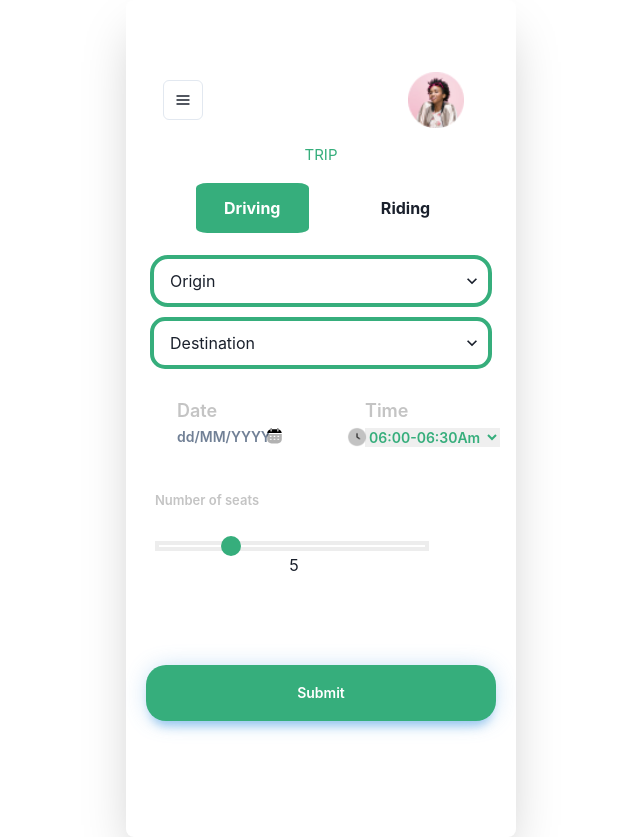
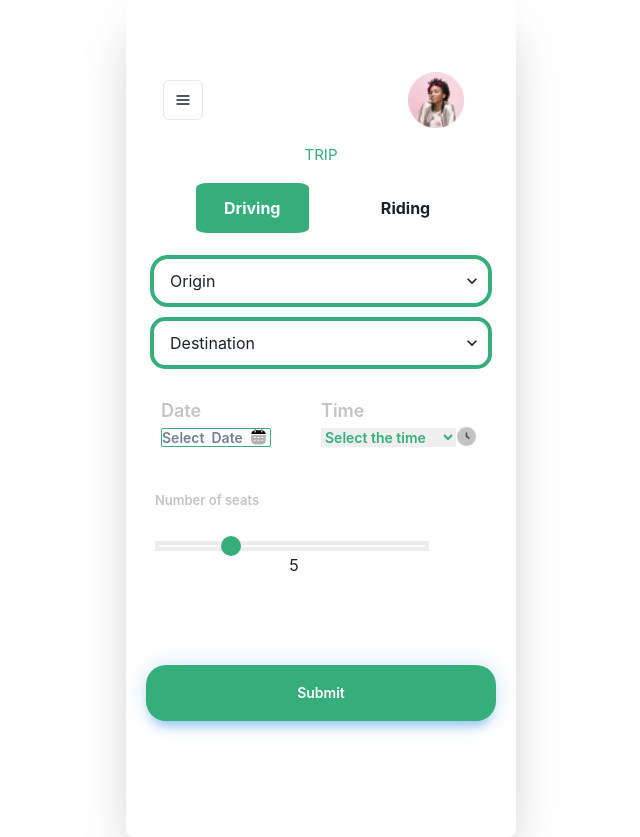
Before and after one commit to AclisAfrica/react-we-share-app, a React (Create React App) app: page / in a window 1280 px wide. Shown: the whole page, without its empty margins (319-959 px from the left). Built offline with nearby package versions, Linux system fonts and the light colour scheme.

Commit message:
DatePicker

```diff
--- a/src/App.css
+++ b/src/App.css
@@ -320,6 +320,7 @@ width: 50px;
 
 .date_desc{
   display: flex;
+ color:#36AE7C;
     flex-direction: column;
     align-items: flex-start;
     padding: 0px;
--- a/src/views/Home.jsx
+++ b/src/views/Home.jsx
@@ -85,7 +85,7 @@ borderRadius="15px"
 <Stack direction="row"  gap="60px">
   <Stack direction="row">
 
-<Box className="date_desc">
+<Box className="date_desc  first">
 
 <h5>Date</h5>
 <DatePicker
@@ -94,7 +94,8 @@ className="datePicker"
   onChange={date => setSelectedDate(date)}
   dateFormat='dd/MM/yyyy '
   minDate={new Date}
-  placeholderText={'dd/MM/YYYY' }
+  placeholderText={'Select  Date' }
+
   showYearDropdown
   scrollableMonthDropdown
   />
@@ -113,18 +114,12 @@ cursor="pointer"
   </Stack>
 
 <Stack direction="row" >
-       <Box className="date">
-<Image
-position="relative"
-width="20px"
-top="42px"
-left="10px"
-src='images/Circle.png'/>
-</Box>
+
 <Box className="date_desc">
 <h5>Time</h5>
 <label for="drop-down"></label>
 <select name="drop-down" id="drop-down" className="drop-down">
+   <option value="one">Select the time</option>
   <option value="one">06:00-06:30Am</option>
   <option value="two">06:30-7:00Am</option>
   <option value="three">7:30-08:00Am</option>
@@ -141,6 +136,15 @@ src='images/Circle.png'/>
    <option value="three">20:30-21:00Pm</option>
    <option value="three">21:00-21:30Pm</option>
 </select>
+<Box className="date">
+<Image
+position="relative"
+width="21px"
+top="-21px"
+left="135px"
+cursor="pointer"
+src='images/Circle.png'/>
+</Box>
 </Box>
      </Stack>
 </Stack>
@@ -229,7 +233,7 @@ border:4px solid rgba(196, 196, 196, 0.3);
 }
 .drop-down{
   margin-top:20px;
-  color:#36AE7C;
+cursor:pointer;
   width:135px;
    font-style: normal;
     font-weight: 600;
@@ -239,10 +243,11 @@ border:4px solid rgba(196, 196, 196, 0.3);
 .datePicker{
   cursor:pointer;
   width:110px;
+border:1px solid ;
+border-radius:2px;
+}
+.first{
+  margin-left:-60px;
+}
 
-
-}
-datePicker>:placeholderText{
-
-}
 `
--- a/src/views/Login.jsx
+++ b/src/views/Login.jsx
@@ -53,7 +53,7 @@ const handleToggle = () =>{
         <Box className="body" px={6} py={10} mb="15px">
          <Box className="input">
               <h1>Username</h1>
-               <Input  placeholder="gmarlery@gmail.com" />
+               <Input  placeholder="example@example.com" />
 
                 <h1>password</h1>
 
```
